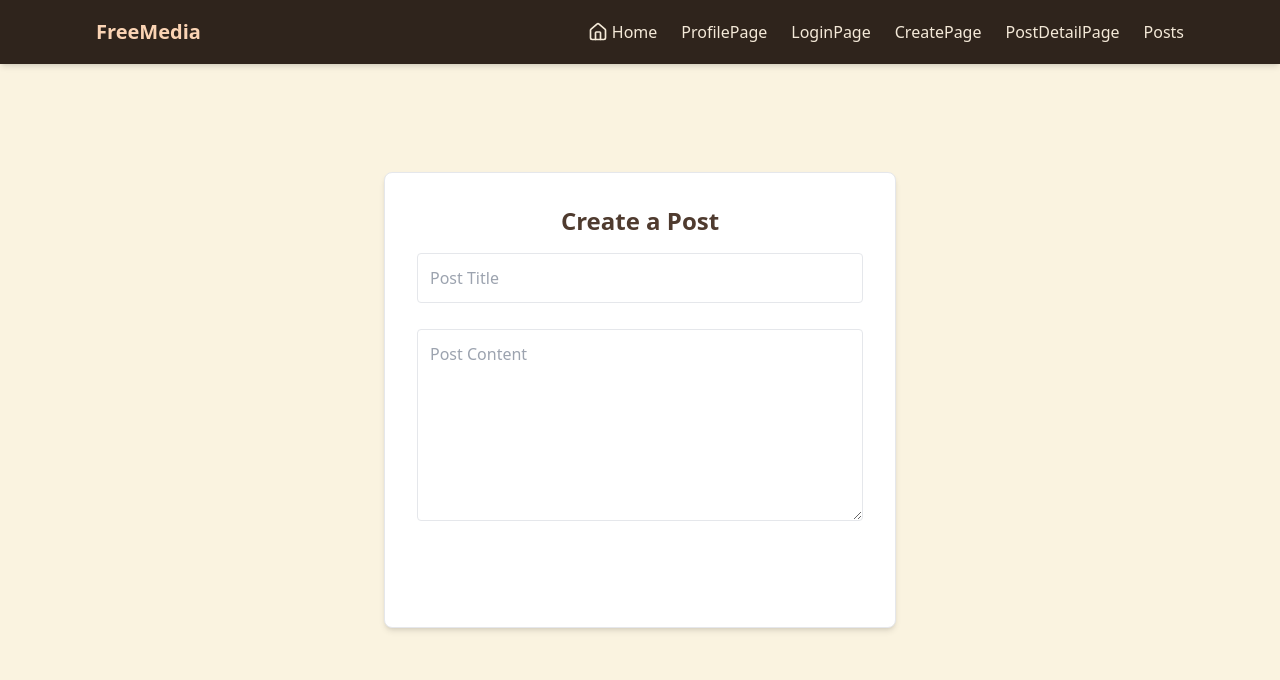
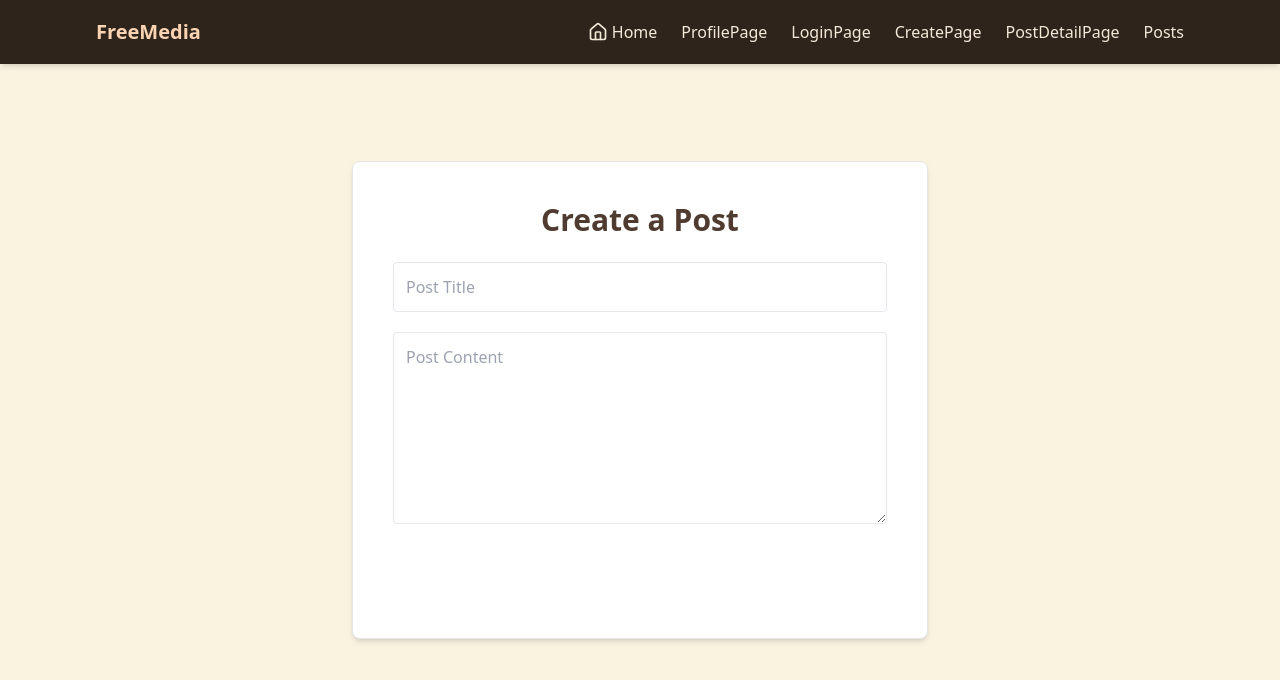
Before and after one commit to michaelpete1/Freemedia, a Vue app: page /CreatePage in a window 1280 px wide. Shown: the top 680 px of the page. Built offline with nearby package versions, Linux system fonts and the light colour scheme.

Commit message:
Second commit

```diff
--- a/src/components/Navbar.vue
+++ b/src/components/Navbar.vue
@@ -80,7 +80,7 @@
 
 <script setup lang="ts">
 import { ref } from 'vue'
-import { Home } from 'lucide-vue-next' // ✅ Import Lucide Home icon
+import { Home } from 'lucide-vue-next'
 
 const isOpen = ref(false)
 const toggleMenu = () => {
--- a/src/router/index.ts
+++ b/src/router/index.ts
@@ -6,7 +6,7 @@ import ProfilePage from '../views/ProfilePage.vue'
 import CreatePage from '../views/CreatePage.vue'
 import PostDetailPage from '../views/PostDetailPage.vue'
 import Posts from '../views/Posts.vue'
-import {  } from 'lucide-react';
+
 
 const routes = [
   { path: '/', name: 'HomePage', component: HomePage },
--- a/src/views/CreatePage.vue
+++ b/src/views/CreatePage.vue
@@ -1,8 +1,19 @@
 <template>
-    <div class="flex justify-center items-center h-screen bg-brown-50">
-      <div class="w-full max-w-lg p-8 border rounded-lg shadow-md bg-white">
-        <h2 class="text-2xl font-bold mb-4 text-center text-brown-800">Create a Post</h2>
-        <form @submit.prevent="handleCreatePost" class="space-y-4">
+  <div class="flex justify-center items-center min-h-screen bg-brown-50 p-4">
+    <div class="w-full max-w-xl p-6 md:p-10 border rounded-lg shadow-md bg-white relative">
+
+      <transition name="fade">
+        <div
+          v-if="showSuccess"
+          class="absolute top-2 left-1/2 transform -translate-x-1/2 bg-green-100 text-green-800 px-4 py-2 rounded shadow text-sm"
+        >
+          ✅ Post created successfully!
+        </div>
+      </transition>
+
+      <h2 class="text-3xl font-bold mb-6 text-center text-brown-800">Create a Post</h2>
+
+      <form @submit.prevent="handleCreatePost" class="space-y-5">
         <input
           v-model="title"
           type="text"
@@ -19,13 +30,13 @@
         <button
           type="submit"
           :disabled="isLoading"
-            class="w-full p-3 bg-brown-600 text-white rounded focus:outline-none focus:ring-2 focus:ring-brown-500"
+          class="w-full p-3 bg-brown-600 text-white rounded focus:outline-none focus:ring-2 focus:ring-brown-500 transition-colors"
         >
-            Create Post
+          {{ isLoading ? 'Creating...' : 'Create Post' }}
         </button>
       </form>
+
       <p v-if="errorMessage" class="text-red-500 text-center mt-4">{{ errorMessage }}</p>
-        <p v-if="isLoading" class="text-blue-500 text-center mt-4">Creating post...</p>
     </div>
   </div>
 </template>
@@ -39,22 +50,26 @@
 const content = ref('')
 const isLoading = ref(false)
 const errorMessage = ref('')
+const showSuccess = ref(false)
 const router = useRouter()
 
 const handleCreatePost = async () => {
   isLoading.value = true
   errorMessage.value = ''
+  showSuccess.value = false
 
   try {
     const response = await axios.post('https://jsonplaceholder.typicode.com/posts', {
       title: title.value,
       body: content.value,
-        userId: 1, // Set a dummy user ID (JSONPlaceholder requires this)
+      userId: 1,
     })
 
-      // Simulate post creation success (though the data will not persist)
     if (response.status === 201) {
-        router.push('/posts') // Redirect to posts page after creation
+      showSuccess.value = true
+      setTimeout(() => {
+        router.push('/posts')
+      }, 1000) // brief delay to show success message
     }
   } catch (err: any) {
     errorMessage.value = err.message || 'An unexpected error occurred'
@@ -65,31 +80,30 @@
 </script>
 
 <style scoped>
-  /* Styling for Create Post form */
-  form {
-    display: flex;
-    flex-direction: column;
-    gap: 10px;
-  }
-
 button:disabled {
   background-color: #9ca3af;
   cursor: not-allowed;
 }
 
-  .text-red-500 {
-    color: #ef4444;
-  }
-
 .bg-brown-50 {
-    background-color: #faf3e0; /* Light brown background */
+  background-color: #faf3e0;
 }
 
 .text-brown-800 {
-    color: #4f3b2f; /* Dark brown */
+  color: #4f3b2f;
 }
 
 .text-brown-600 {
-    color: #6b4f32; /* Brown */
+  color: #6b4f32;
+}
+
+.fade-enter-active,
+.fade-leave-active {
+  transition: opacity 0.3s ease;
+}
+
+.fade-enter,
+.fade-leave-to {
+  opacity: 0;
 }
 </style>
--- a/src/views/PostDetailPage.vue
+++ b/src/views/PostDetailPage.vue
@@ -1,10 +1,11 @@
 <template>
-    <div class="p-8 bg-brown-50">
+  <div class="p-8 bg-brown-50 min-h-screen">
     <div v-if="isLoading" class="text-blue-500 text-center">Loading post...</div>
     <div v-if="errorMessage" class="text-red-500 text-center">{{ errorMessage }}</div>
-      <div v-if="post">
-        <h2 class="text-3xl font-bold text-center text-brown-800">{{ post.title }}</h2>
-        <p class="text-gray-700 mt-6">{{ post.body }}</p>
+
+    <div v-if="post" class="max-w-3xl mx-auto bg-white shadow-lg rounded-lg p-6 mt-6">
+      <h2 class="text-3xl font-bold text-center text-brown-800 mb-4">{{ post.title }}</h2>
+      <p class="text-gray-700 leading-relaxed">{{ post.body }}</p>
     </div>
   </div>
 </template>
@@ -20,7 +21,7 @@
 const route = useRoute()
 
 const fetchPost = async () => {
-    const { id } = route.params // Get post ID from route
+  const { id } = route.params
   try {
     const response = await axios.get(`https://jsonplaceholder.typicode.com/posts/${id}`)
     post.value = response.data
@@ -35,18 +36,19 @@
 </script>
 
 <style scoped>
-  /* Styling for the post detail page */
-  h2 {
-    text-align: center;
-    font-weight: 700;
-    color: #6b4f32; /* Brown */
-  }
-
-  .text-gray-700 {
-    color: #4a5568;
-  }
-
 .bg-brown-50 {
   background-color: #faf3e0; /* Light brown background */
 }
+
+.text-brown-800 {
+  color: #4f3b2f; /* Dark brown */
+}
+
+.text-red-500 {
+  color: #ef4444;
+}
+
+.text-blue-500 {
+  color: #3b82f6;
+}
 </style>
```
Also changed, not shown: src/main.ts (+4 -3 lines). Lines whose indentation alone changed are shown as unchanged.
